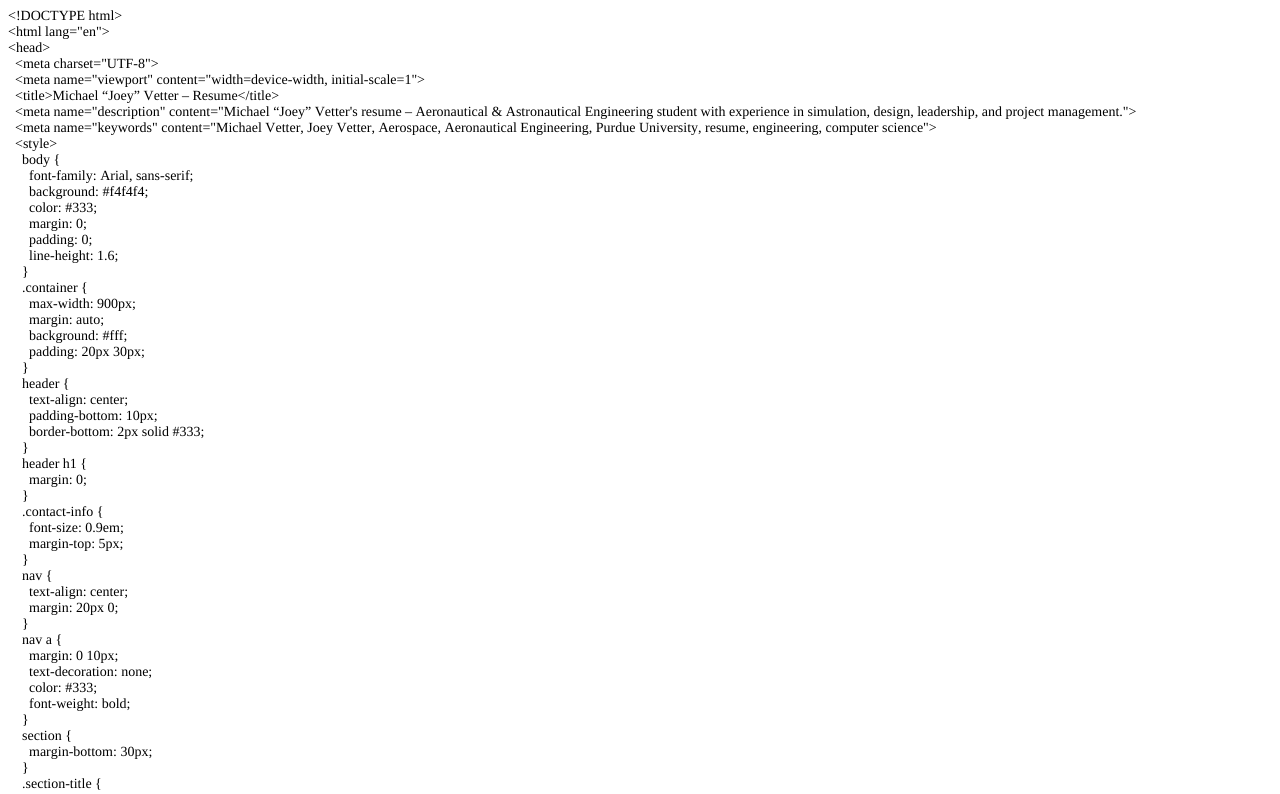
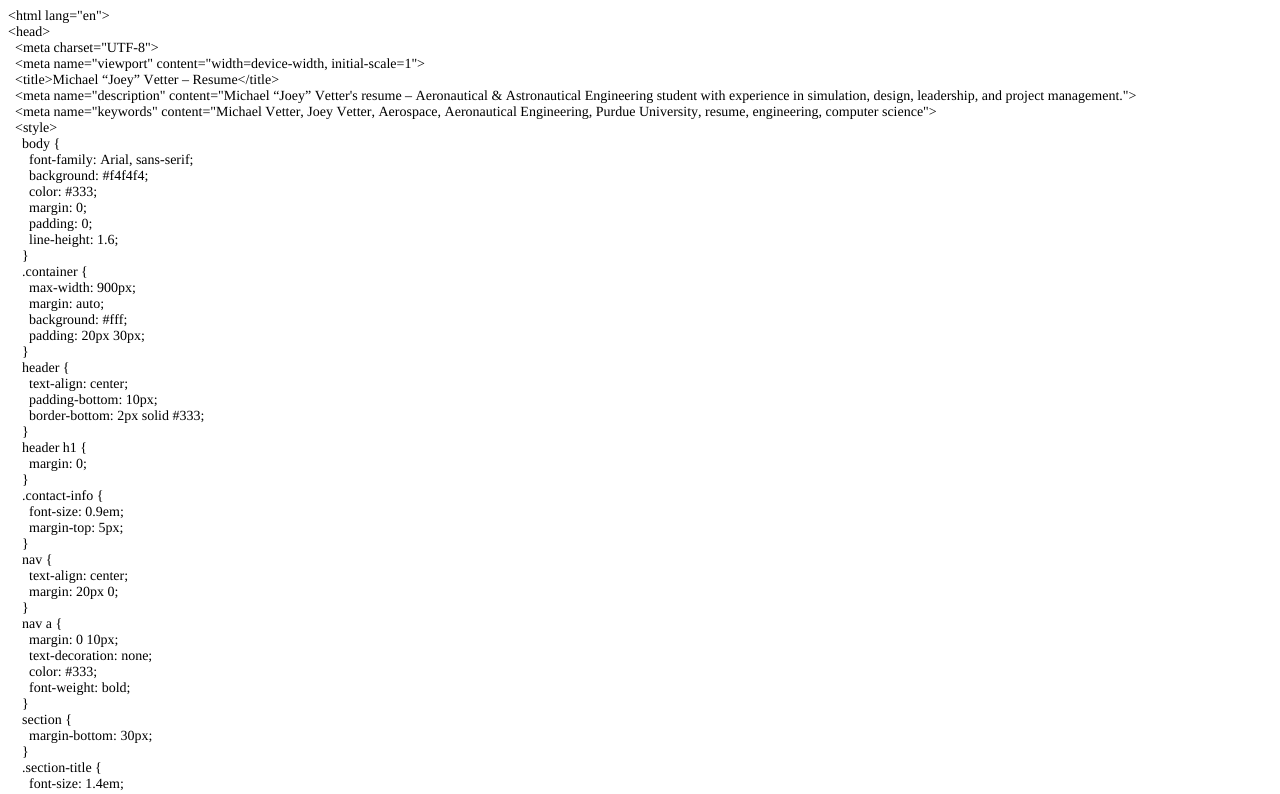
Before and after one commit to j-vetter/j-vetter.github.io, a plain HTML site: page index.html in a window 1280 px wide. Shown: the top 794 px of the page. Drawn offline with Linux system fonts and the light colour scheme.

Commit message:
Update index.html

```diff
--- a/index.html
+++ b/index.html
@@ -13,7 +13,6 @@
   </style>
 </head>
 <body>
-<p class="p1"><span class="s1">&lt;!DOCTYPE html&gt;</span></p>
 <p class="p1"><span class="s1">&lt;html lang="en"&gt;</span></p>
 <p class="p1"><span class="s1">&lt;head&gt;</span></p>
 <p class="p1"><span class="s1"><span class="Apple-converted-space">  </span>&lt;meta charset="UTF-8"&gt;</span></p>
```
